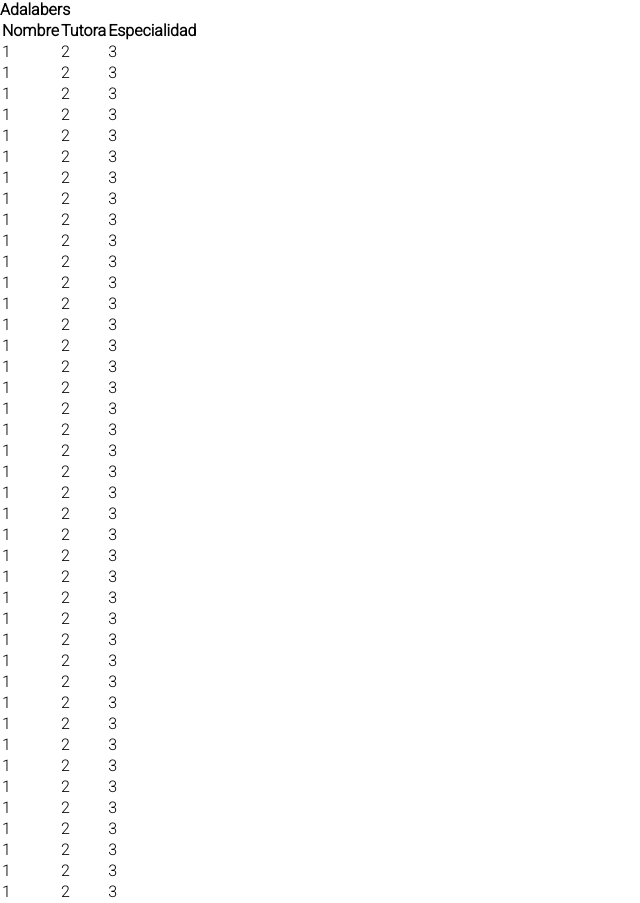
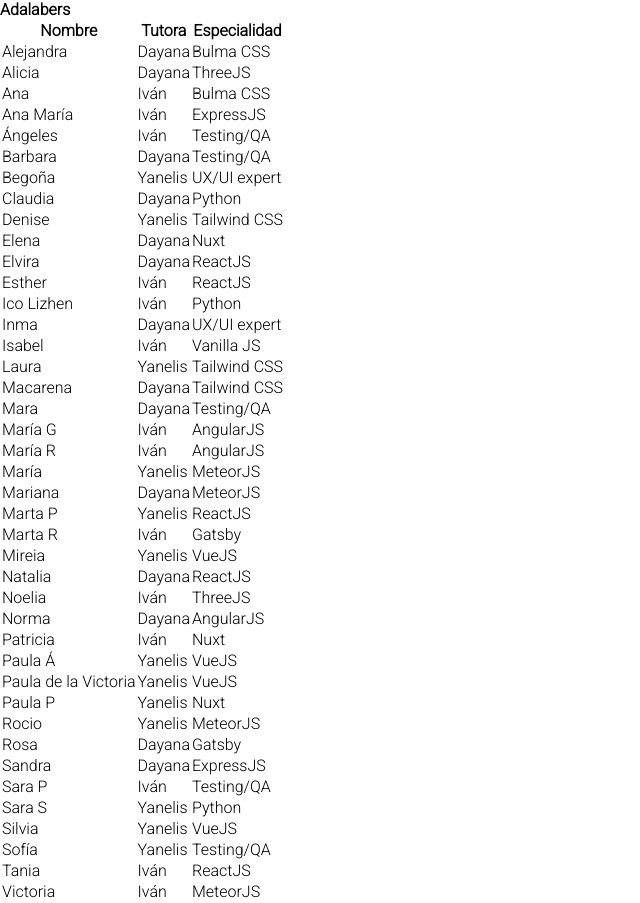
Before and after one commit to Adalab/modulo-3-evaluacion-intermedia-RocioDols, a React (Create React App) app: page / in a window 1280 px wide. Shown: the whole page, without its empty margins (0-640 px from the left). Built offline with nearby package versions, Linux system fonts and the light colour scheme.

Commit message:
add-html-tabl

```diff
--- a/src/components/App.js
+++ b/src/components/App.js
@@ -10,9 +10,9 @@
 
   const htmlConctact = data.map(contact => (
     <tr>
-      <td>1</td>
-      <td>2</td>
-      <td>3</td>
+      <td>{contact.name}</td>
+      <td>{contact.counselor}</td>
+      <td>{contact.speciality}</td>
     </tr>
   ));
 
```
